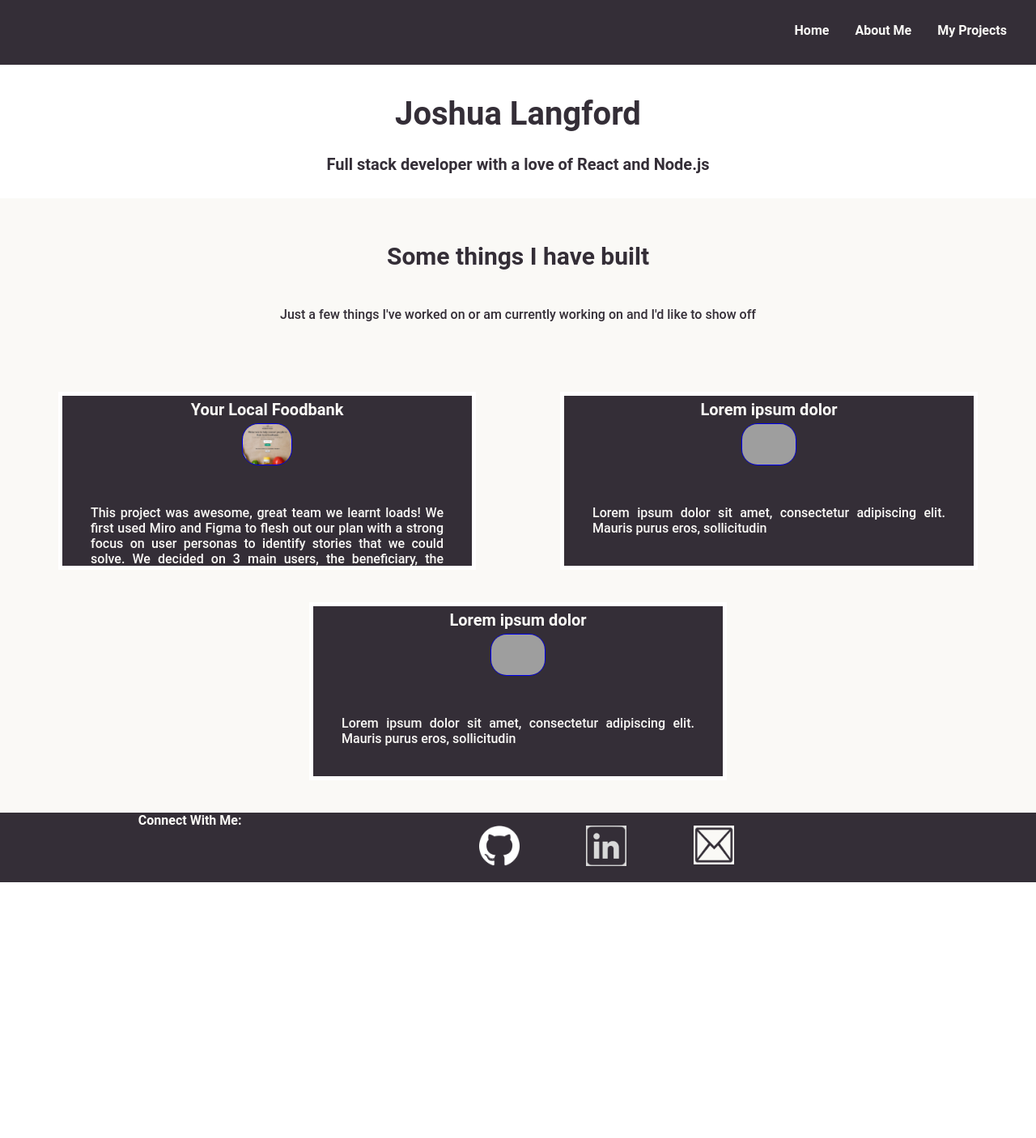
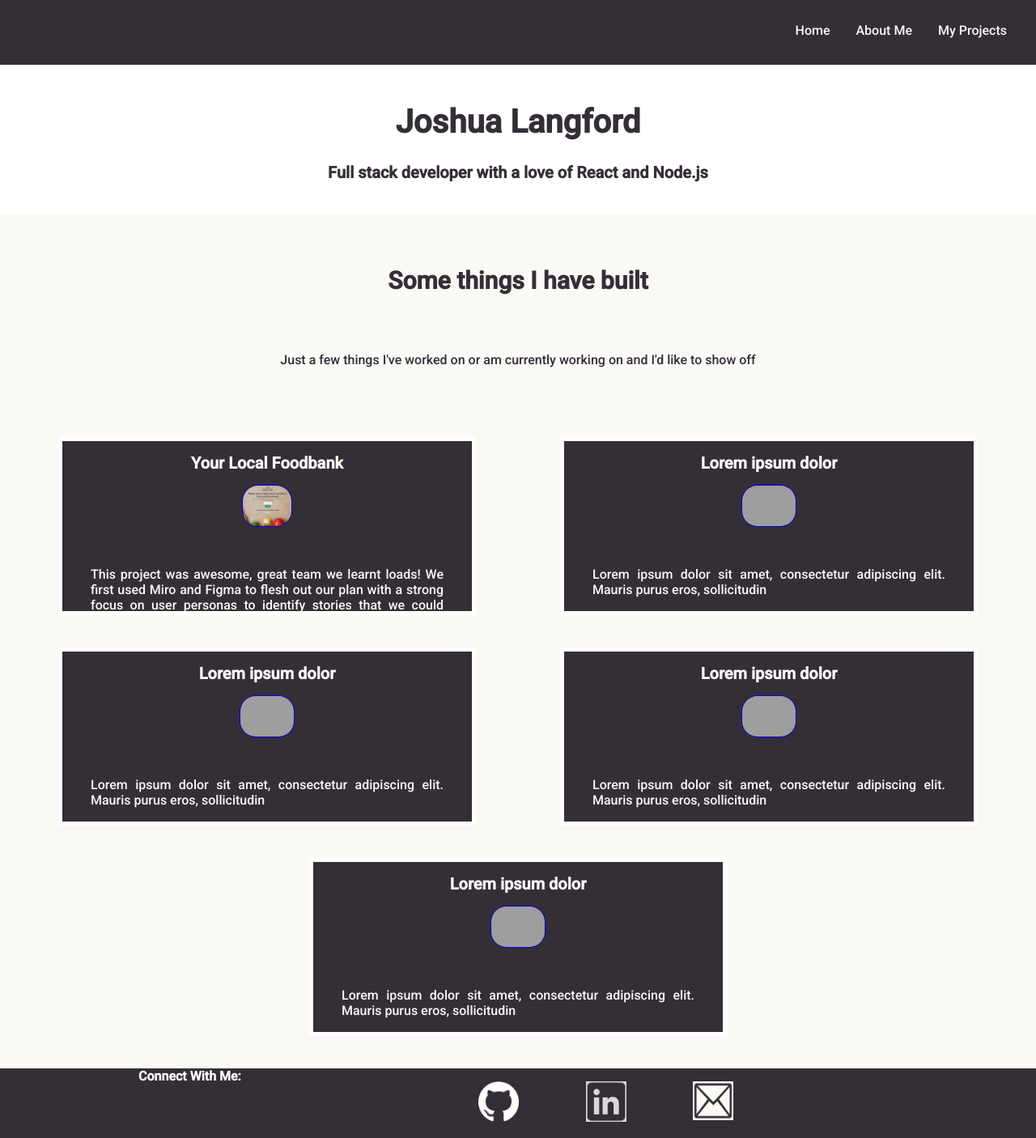
Before and after one commit to J05hL/portfolio, a React app: page /myprojects in a window 1280 px wide. Shown: the whole page at 81% size. Before the commit the page ends 1090 px from the top, so only its background shows below. Built offline with nearby package versions, Linux system fonts and the light colour scheme; grey boxes are pictures that could not be loaded.

Commit message:
minor changes to font weight now font style has changed

```diff
--- a/public/index.html
+++ b/public/index.html
@@ -3,6 +3,9 @@
   <head>
     <meta charset="utf-8" />
     <link rel="icon" href="%PUBLIC_URL%/JLIcon.png" />
+    <link rel="preconnect" href="https://fonts.googleapis.com">
+    <link rel="preconnect" href="https://fonts.gstatic.com" crossorigin>
+    <link href="https://fonts.googleapis.com/css2?family=Roboto:wght@500&display=swap" rel="stylesheet">
     <meta name="viewport" content="width=device-width, initial-scale=1" />
     <meta name="theme-color" content="#000000" />
     <meta
--- a/src/Components/MyProjects/index.js
+++ b/src/Components/MyProjects/index.js
@@ -44,7 +44,7 @@ export const MyProjects = ()=> {
         wrap={true}
         >
 
-      {projectsArray.slice(0,3).map((item, index)=>
+      {projectsArray.map((item, index)=>
         <Card key={index}>
           <Title>
             {item.title}
@@ -61,6 +61,7 @@ export const MyProjects = ()=> {
                 text={x}
               />
             )}
+            <p>Have a closer look!</p>
             {item.links.map((x, i)=>
               <a
                 key={i}
--- a/src/Components/Nav/index.js
+++ b/src/Components/Nav/index.js
@@ -43,15 +43,15 @@ export const Nav = () => {
           <div css={isActive ? navLinksActive : navLinks}>
             <ul css={navLinksUl}>
               <li css={li}>
-                <Link css={linkActive} to="/">Home</Link>
+                <Link css={linkActive} onClick={handleToggle} to="/">Home</Link>
               </li>
 
               <li css={li}>
-                <Link css={linkActive} to="/aboutme">About Me</Link>
+                <Link css={linkActive} onClick={handleToggle} to="/aboutme">About Me</Link>
               </li>
 
               <li css={li}>
-                <Link css={linkActive} to="/myprojects">My Projects</Link>
+                <Link css={linkActive} onClick={handleToggle} to="/myprojects">My Projects</Link>
               </li>
 
             </ul>
--- a/src/Components/Nav/styled.js
+++ b/src/Components/Nav/styled.js
@@ -81,7 +81,6 @@ export const linkActive = css `
   justify-content: center;
   display: flex;
   color: #FAF9F6;
-  font-weight: 600;
   text-decoration: none;
   margin-bottom: 5px;
   @media(min-width: 800px) {
--- a/src/Components/Title/index.js
+++ b/src/Components/Title/index.js
@@ -5,7 +5,8 @@ import { css } from '@emotion/react'
 const style = css `
   text-align: center;
   font-weight: bolder;
-  font-size: 20px
+  font-size: 20px;
+  padding: 10px;
 `
 
 export const Title = ({children}) => {
```
